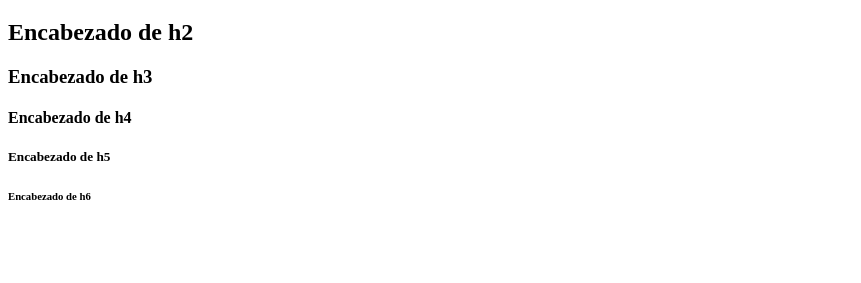
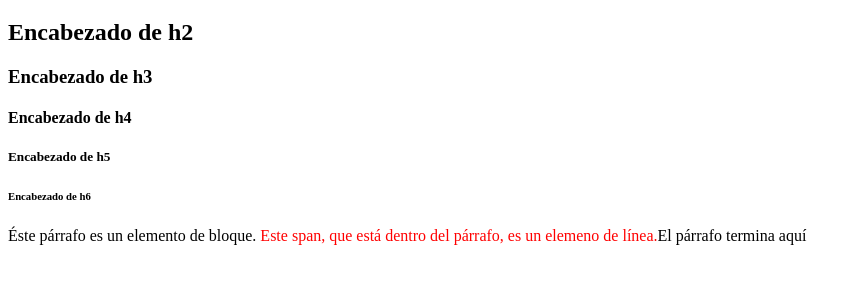
Before and after one commit to pmartinmaria/UT1, a plain HTML site: page Sesión 3(19-09-2019)/Ejercicio2.html in a window 1280 px wide. Shown: the part 61-344 px from the top of the page, without its empty margins (0-861 px from the left). Drawn offline with Linux system fonts and the light colour scheme.

Commit message:
Versión 1.0 de la RamaSesión3.1

```diff
--- a/Sesión 3(19-09-2019)/Ejercicio2.html
+++ b/Sesión 3(19-09-2019)/Ejercicio2.html
@@ -1,11 +1,13 @@
 <!DOCTYPE html>
 <html lang="es">
+
 <head>
     <meta charset="UTF-8">
     <meta name="viewport" content="width=device-width, initial-scale=1.0">
     <meta http-equiv="X-UA-Compatible" content="ie=edge">
     <title>Document</title>
 </head>
+
 <body>
     <h1>Encabezado de h1</h1>
     <h2>Encabezado de h2</h2>
@@ -13,5 +15,9 @@
     <h4>Encabezado de h4</h4>
     <h5>Encabezado de h5</h5>
     <h6>Encabezado de h6</h6>
+
+    <p>Éste párrafo es un elemento de bloque. <span style="color: red">Este span, que está dentro del párrafo, es un
+            elemeno de línea.</span>El párrafo termina aquí</p>
 </body>
+
 </html>
```
